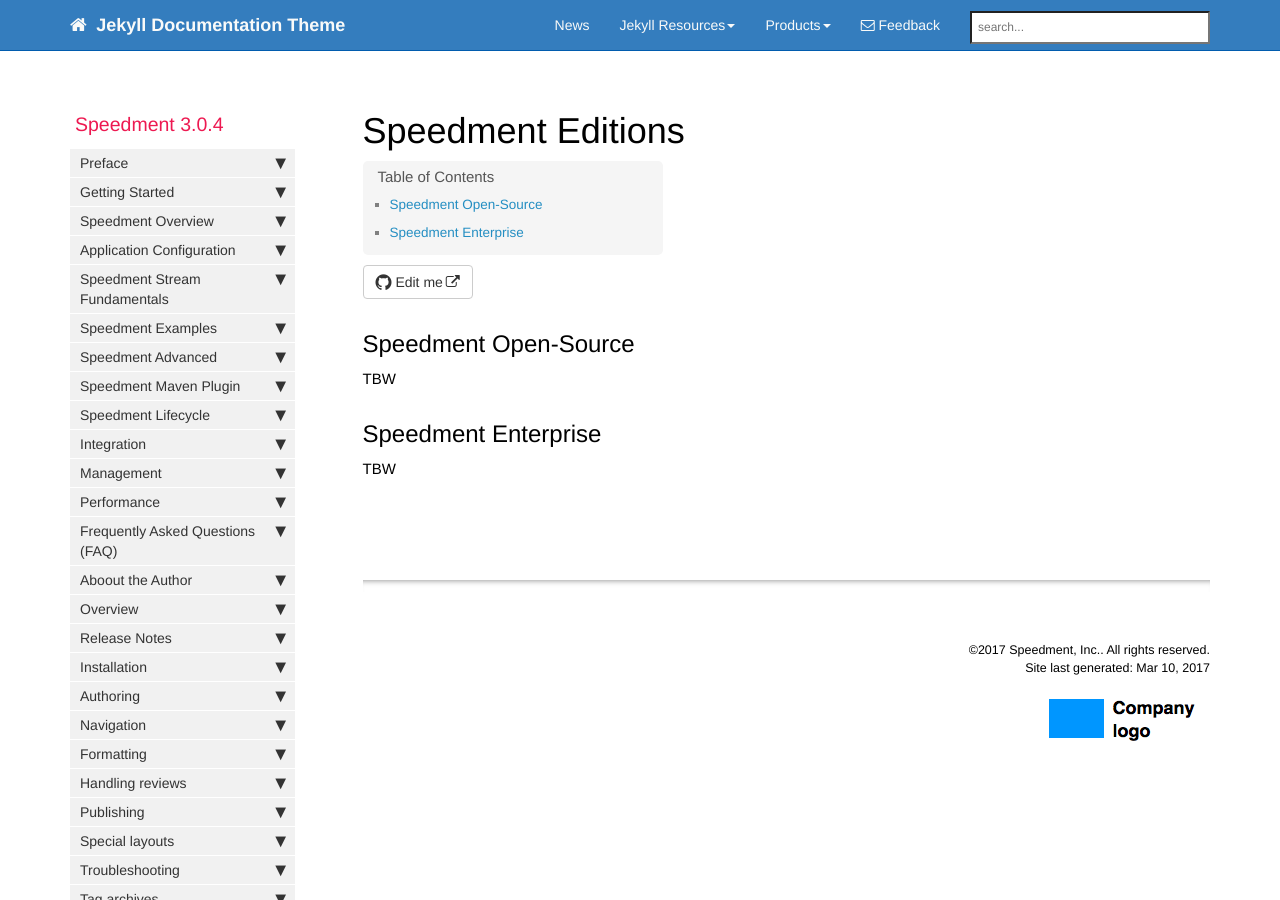
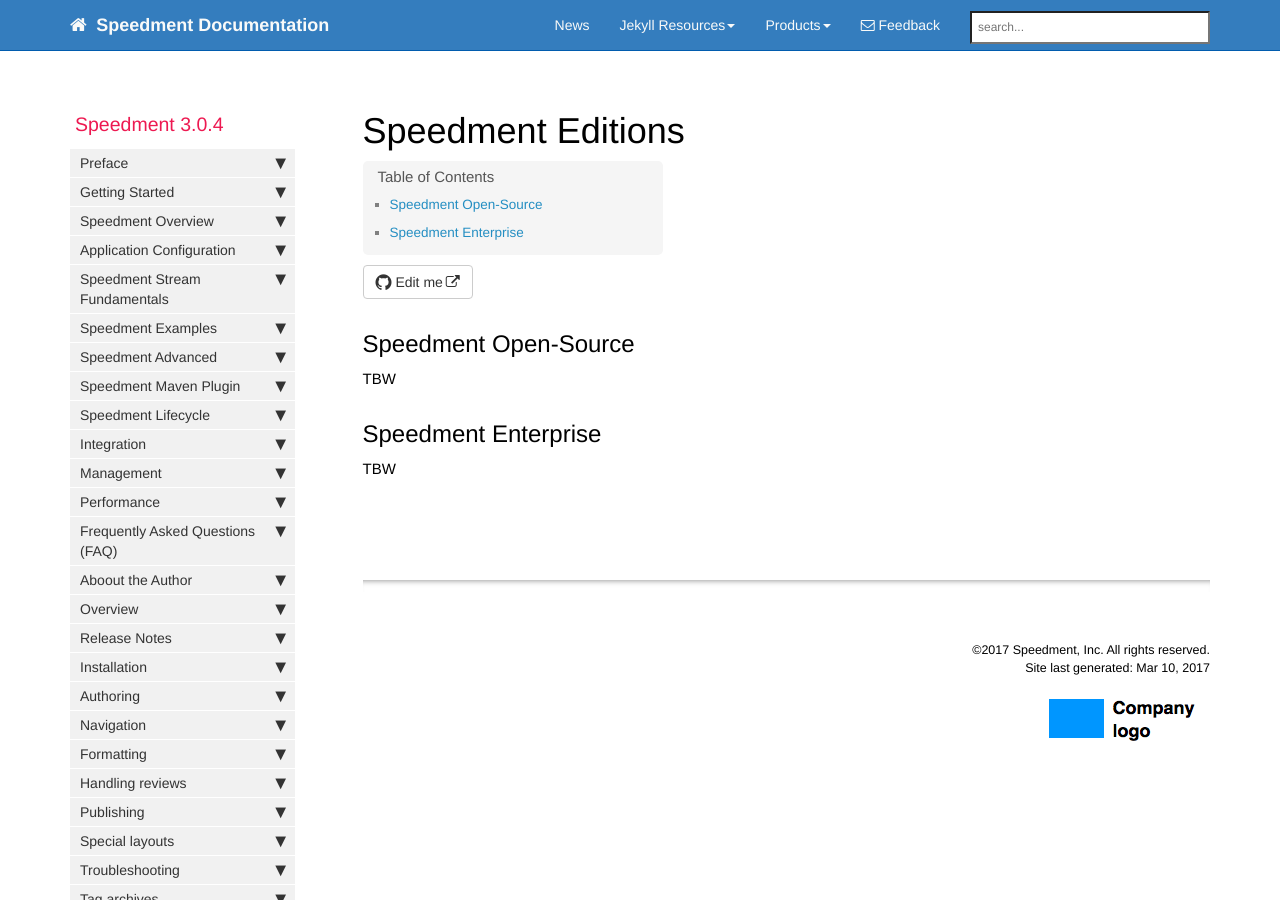
Before and after one commit to speedment/speedment-doc, a Jekyll site: the page built from pages/1_preface/speedment_editions.md, in a window 1280 px wide. Built offline with Jekyll 4.4.1, drawn with Linux system fonts in a browser that asks for light colours; nearby versions of some CDN libraries; comment, search, counter and statistics services are not loaded.

```diff
--- a/_config.yml
+++ b/_config.yml
@@ -4,13 +4,13 @@ repository: speedment/speedment-doc
 output: web
 # this property is useful for conditional filtering of content that is separate from the PDF.
 
-topnav_title: Jekyll Documentation Theme
+topnav_title: Speedment Documentation
 # this appears on the top navigation bar next to the home button
 
 site_title: Speedment Documentation
 # this appears in the html browser tab for the site title (seen mostly by search engines, not users)
 
-company_name: Speedment, Inc.
+company_name: Speedment, Inc
 # this appears in the footer
 
 # github_editme_path: tomjohnson1492/documentation-theme-jekyll/blob/gh-pages/
```
Also changed, not shown: _data/sidebars/mydoc_sidebar.yml (+36 -0 lines).
